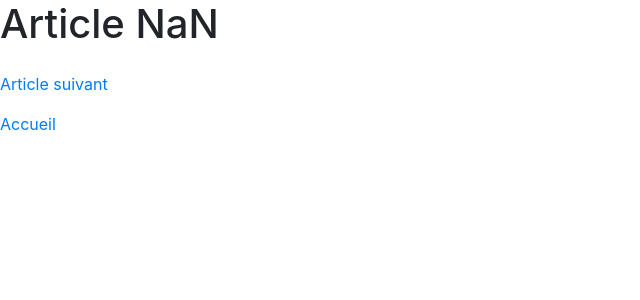
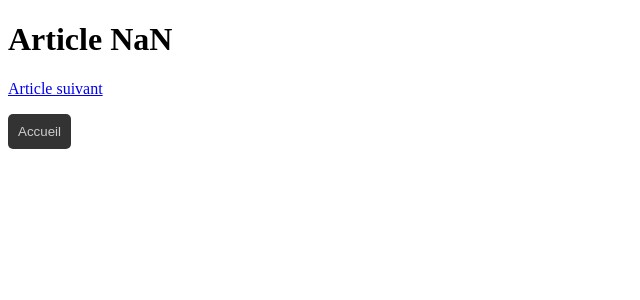
Before and after one commit to doguh/test-next, a Next.js app: page /post in a window 1280 px wide. Shown: the top 300 px of the page, without its empty margins (0-640 px from the left). Built offline with nearby package versions, Linux system fonts and the light colour scheme.

Commit message:
add styled-components

```diff
--- /dev/null
+++ b/components/Button.js
@@ -0,0 +1,13 @@
+import styled from 'styled-components';
+
+export default styled.button`
+  border: none;
+  border-radius: 5px;
+  padding: 10px;
+  cursor: pointer;
+  background-color: #333;
+  color: #ccc;
+  &:hover {
+    background-color: #555;
+  }
+`;
--- a/package.json
+++ b/package.json
@@ -7,6 +7,7 @@
     "dev": "nodemon server",
     "build": "next build",
     "start": "NODE_ENV=production node server",
+    "start:win": "set NODE_ENV=production&& node server",
     "test": "echo \"Error: no test specified\" && exit 1"
   },
   "keywords": [],
@@ -16,7 +17,8 @@
     "express": "^4.16.4",
     "next": "^8.0.3",
     "react": "^16.8.4",
-    "react-dom": "^16.8.4"
+    "react-dom": "^16.8.4",
+    "styled-components": "^4.1.3"
   },
   "devDependencies": {
     "nodemon": "^1.18.10"
--- a/pages/_document.js
+++ b/pages/_document.js
@@ -1,16 +1,42 @@
 import Document, { Head, Main, NextScript } from 'next/document';
+import { ServerStyleSheet } from 'styled-components';
 
 export default class MyDocument extends Document {
+  static async getInitialProps(ctx) {
+    const sheet = new ServerStyleSheet();
+    const originalRenderPage = ctx.renderPage;
+
+    try {
+      ctx.renderPage = () =>
+        originalRenderPage({
+          enhanceApp: App => props => sheet.collectStyles(<App {...props} />),
+        });
+
+      const initialProps = await Document.getInitialProps(ctx);
+      return {
+        ...initialProps,
+        styles: (
+          <>
+            {initialProps.styles}
+            {sheet.getStyleElement()}
+          </>
+        ),
+      };
+    } finally {
+      sheet.seal();
+    }
+  }
+
   render() {
     return (
       <html>
         <Head>
           <meta name="description" content="Une description du site" />
           <meta name="viewport" content="width=device-width, initial-scale=1" />
-          <link
+          {/* <link
             href="https://cdnjs.cloudflare.com/ajax/libs/twitter-bootstrap/4.0.0/css/bootstrap.min.css"
             rel="stylesheet"
-          />
+          /> */}
         </Head>
         <body>
           <Main />
--- a/pages/post.js
+++ b/pages/post.js
@@ -1,6 +1,7 @@
 import { withRouter } from 'next/router';
 import Link from 'next/link';
 import Head from 'next/head';
+import Button from '../components/Button';
 
 const Post = props => {
   const id = parseInt(props.router.query.id);
@@ -22,7 +23,7 @@ const Post = props => {
       </p>
       <p>
         <Link href="/">
-          <a>Accueil</a>
+          <Button>Accueil</Button>
         </Link>
       </p>
     </div>
--- a/server.js
+++ b/server.js
@@ -8,6 +8,7 @@ const handle = app.getRequestHandler();
 app
   .prepare()
   .then(() => {
+    console.log(`env="${process.env.NODE_ENV}"`);
     const server = express();
 
     server.get('/post/:id', (req, res) => {
```
